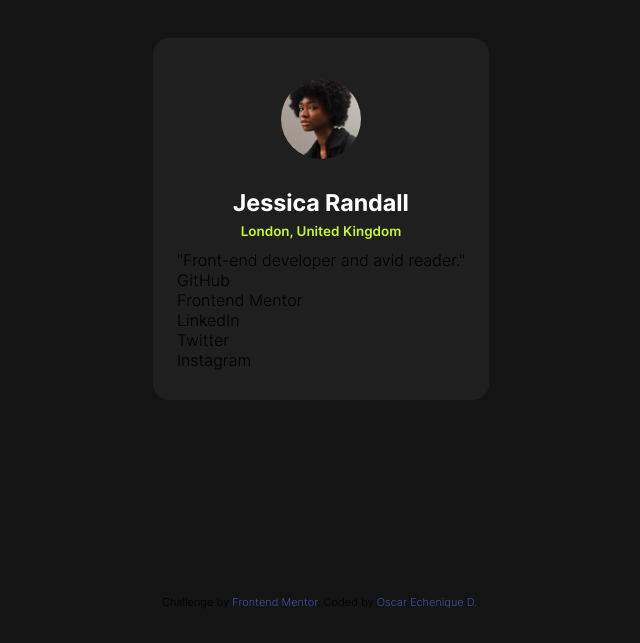
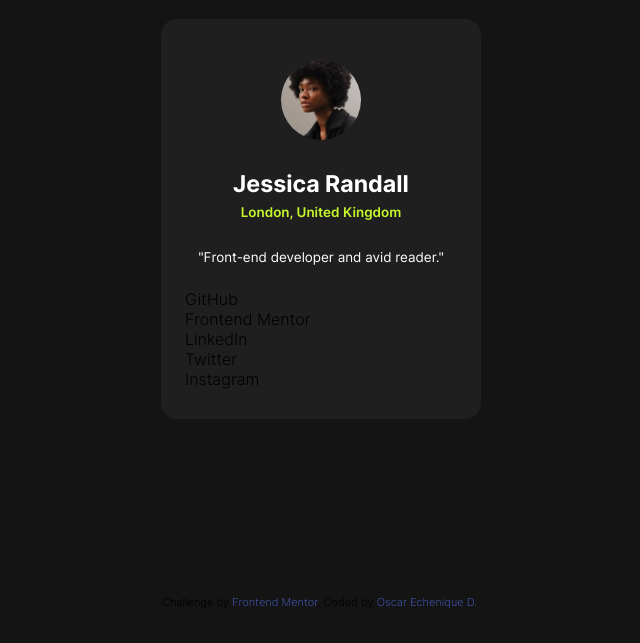
Before and after one commit to OscarE2D/FrontendMentor---Social-links-profile, a plain HTML site: page index.html in a window 1280 px wide. Shown: the part 157-800 px from the top of the page, without its empty margins (319-959 px from the left). Drawn offline with Linux system fonts and the light colour scheme.

Commit message:
Se estilizan el contenido de la biografía

```diff
--- a/index.html
+++ b/index.html
@@ -51,7 +51,7 @@
           <p class="profile-location">London, United Kingdom</p>
         </header>
         <section class="profile-bio">
-          "Front-end developer and avid reader."
+          <p class="profile-bio-p">"Front-end developer and avid reader."</p>
         </section>
         <nav class="social-links">
           <ul>
--- a/style.css
+++ b/style.css
@@ -129,6 +129,7 @@ table {
   justify-content: center;
   align-items: center;
   padding: 0.7rem;
+  margin-bottom: 1.125rem;
 }
 /*Estilos contenedor del avatar*/
 .profile-avatar {
@@ -153,10 +154,11 @@ table {
 
 /*Estilos del Avatar*/
 .profile-avatar .profile-avatar-img {
+  display: block;
+  height: 5rem;
   width: 5rem;
-  height: 5em;
   border-radius: 50%;
-  max-width: 100%;
+  object-fit: cover;
 }
 
 /*Estilos del titulo: Nombre: “Jessica Randall”*/
@@ -175,6 +177,18 @@ table {
   font-family: "Inter", sans-serif;
   font-weight: 600;
   font-size: clamp(0.625rem, 0.555rem + 0.357vw, 0.875rem);
+  text-align: center;
+}
+/*Estilos del contenido de la biografía*/
+.profile-bio {
+  margin-bottom: var(--space-card-250);
+}
+.profile-bio .profile-bio-p {
+  color: var(--color-font-main-white);
+  font-family: "Inter", sans-serif;
+  font-weight: 400;
+  font-size: clamp(0.625rem, 0.555rem + 0.357vw, 0.875rem);
+  text-align: center;
 }
 /*
 
@@ -182,6 +196,6 @@ table {
 */
 
 /*git add .
-git commit -m "Se estilizan el nombre y la ubicación del header"
+git commit -m "Se estilizan el contenido de la biografía"
 git push origin main
 */
```
